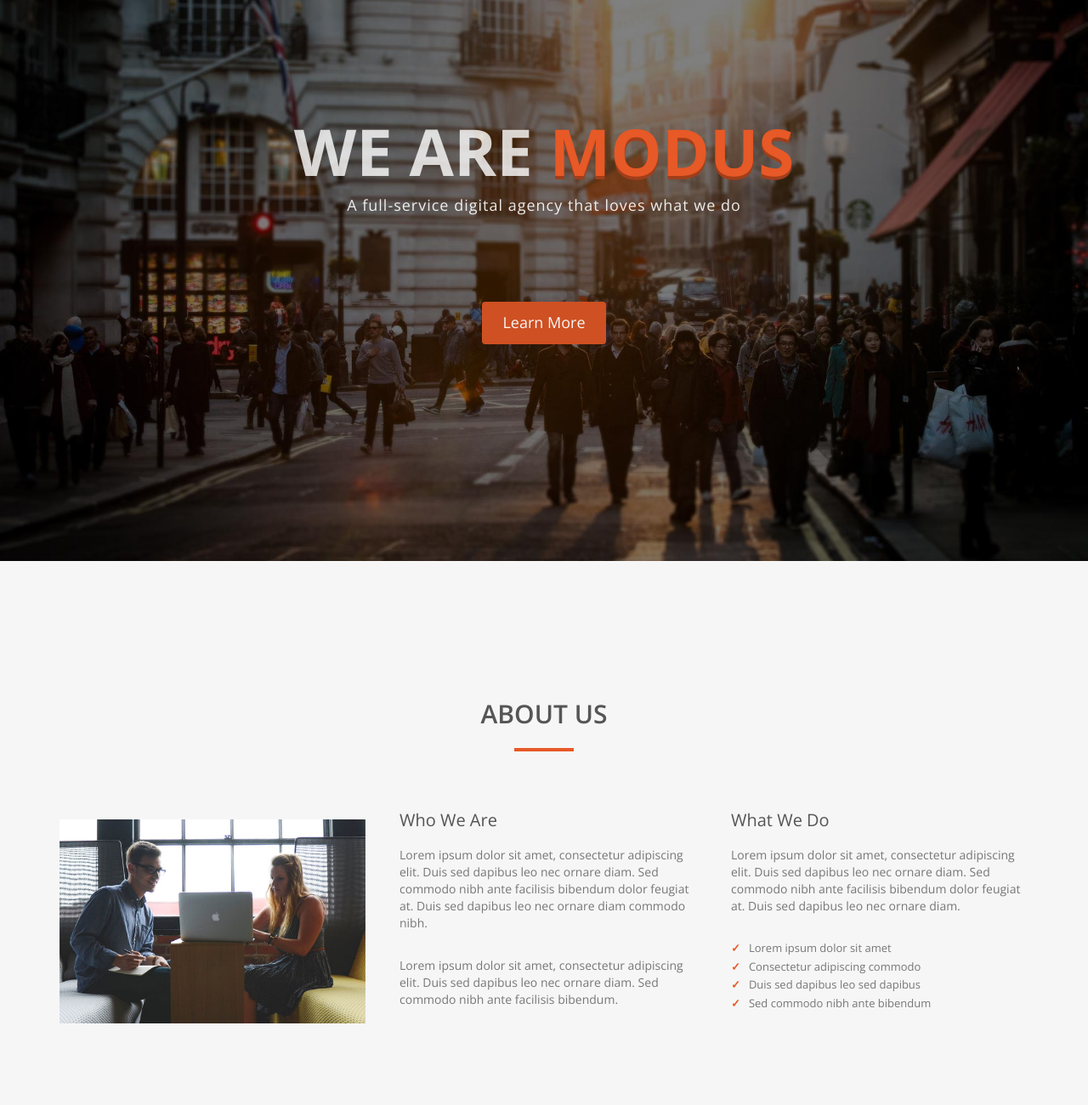
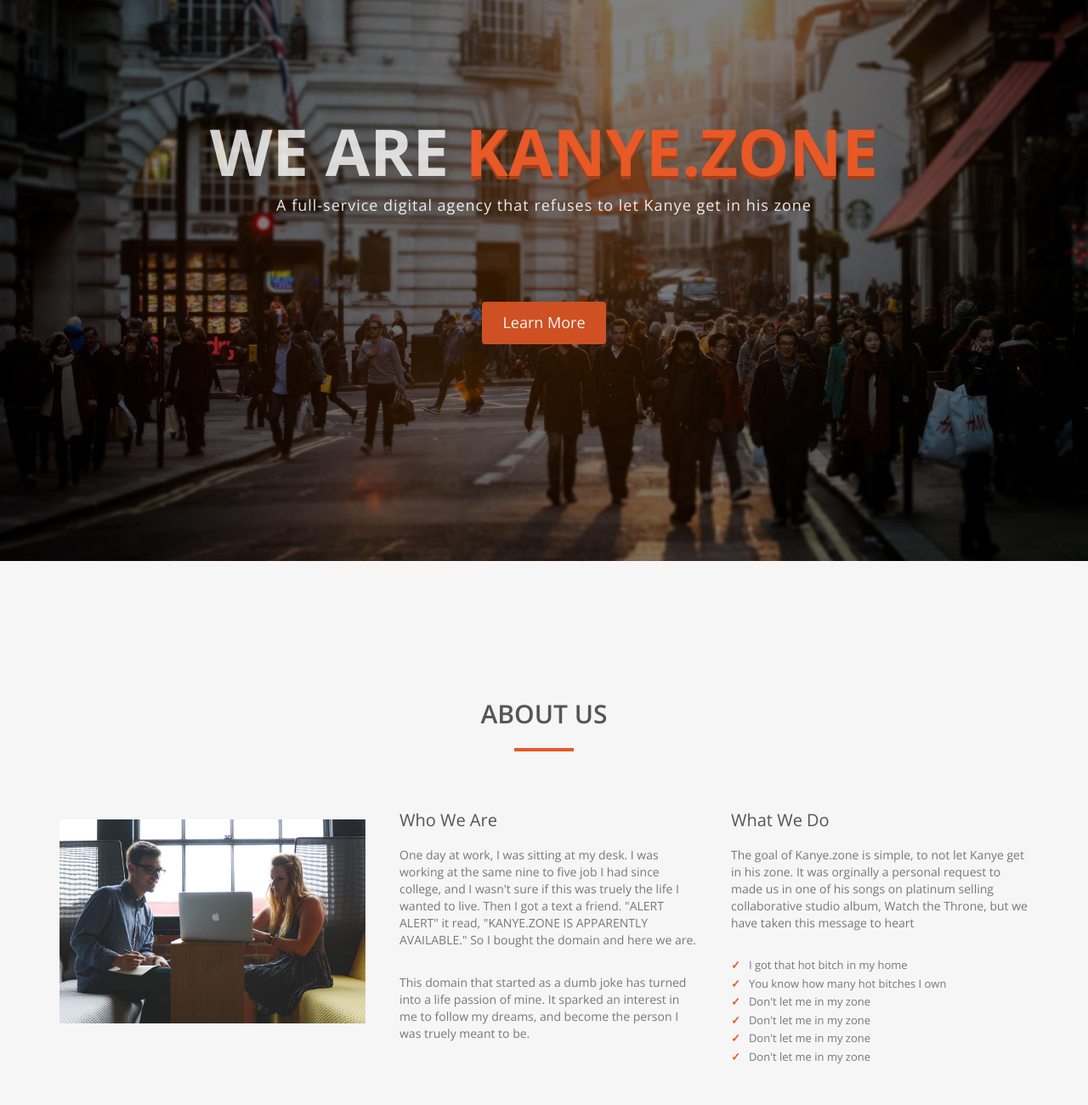
Before and after one commit to anlattner/KanyeZone, a plain HTML site: page index.html in a window 1280 px wide. Shown: the part 140-1440 px from the top of the page at 85% size. Drawn offline with nearby package versions, Linux system fonts and the light colour scheme.

Commit message:
Updated About section

```diff
--- a/index.html
+++ b/index.html
@@ -60,8 +60,8 @@
     <div class="container">
       <div class="row">
         <div class="col-md-10 col-md-offset-1">
-          <h1>We are <span class="brand-heading">Modus</span></h1>
-          <p class="intro-text">A full-service digital agency that loves what we do</p>
+          <h1>We are <span class="brand-heading">Kanye.zone</span></h1>
+          <p class="intro-text">A full-service digital agency that refuses to let Kanye get in his zone</p>
           <a href="#about" class="btn btn-default page-scroll">Learn More</a> </div>
       </div>
     </div>
@@ -79,19 +79,21 @@
       <div class="col-md-4">
         <div class="about-text">
           <h4>Who We Are</h4>
-          <p>Lorem ipsum dolor sit amet, consectetur adipiscing elit. Duis sed dapibus leo nec ornare diam. Sed commodo nibh ante facilisis bibendum dolor feugiat at. Duis sed dapibus leo nec ornare diam commodo nibh.</p>
-          <p>Lorem ipsum dolor sit amet, consectetur adipiscing elit. Duis sed dapibus leo nec ornare diam. Sed commodo nibh ante facilisis bibendum. </p>
+          <p>One day at work, I was sitting at my desk. I was working at the same nine to five job I had since college, and I wasn't sure if this was truely the life I wanted to live. Then I got a text a friend. "ALERT ALERT" it read, "KANYE.ZONE IS APPARENTLY AVAILABLE." So I bought the domain and here we are.</p>
+          <p>This domain that started as a dumb joke has turned into a life passion of mine. It sparked an interest in me to follow my dreams, and become the person I was truely meant to be.</p>
         </div>
       </div>
       <div class="col-md-4">
         <div class="about-text">
           <h4>What We Do</h4>
-          <p>Lorem ipsum dolor sit amet, consectetur adipiscing elit. Duis sed dapibus leo nec ornare diam. Sed commodo nibh ante facilisis bibendum dolor feugiat at. Duis sed dapibus leo nec ornare diam.</p>
+          <p>The goal of Kanye.zone is simple, to not let Kanye get in his zone. It was orginally a personal request to made us in one of his songs on platinum selling collaborative studio album, Watch the Throne, but we have taken this message to heart</p>
           <ul>
-            <li>Lorem ipsum dolor sit amet</li>
-            <li>Consectetur adipiscing commodo</li>
-            <li>Duis sed dapibus leo sed dapibus</li>
-            <li>Sed commodo nibh ante bibendum</li>
+            <li>I got that hot bitch in my home</li>
+            <li>You know how many hot bitches I own</li>
+            <li>Don't let me in my zone</li>
+            <li>Don't let me in my zone</li>
+            <li>Don't let me in my zone</li>
+            <li>Don't let me in my zone</li>
           </ul>
         </div>
       </div>
```
